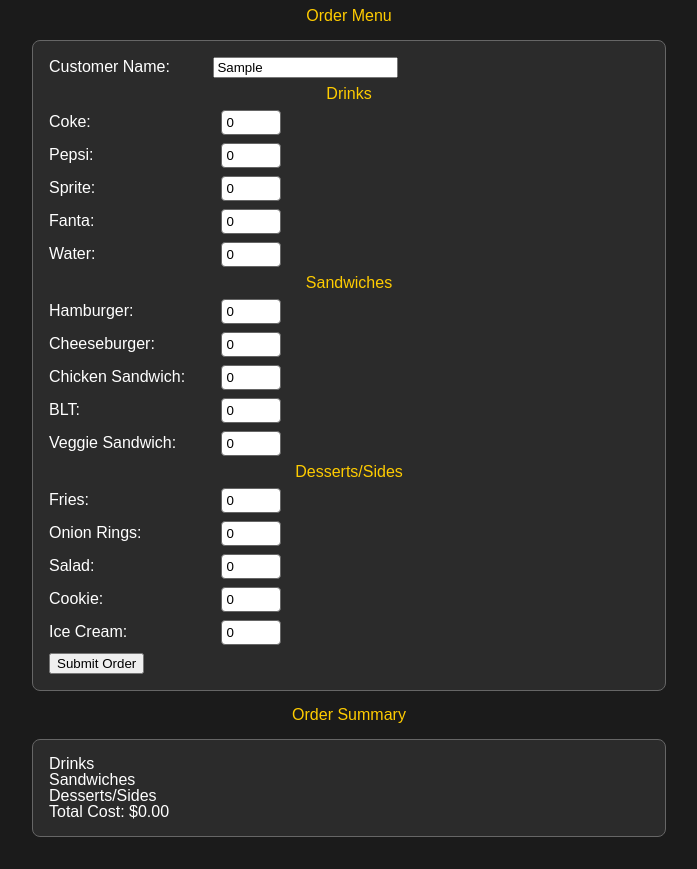
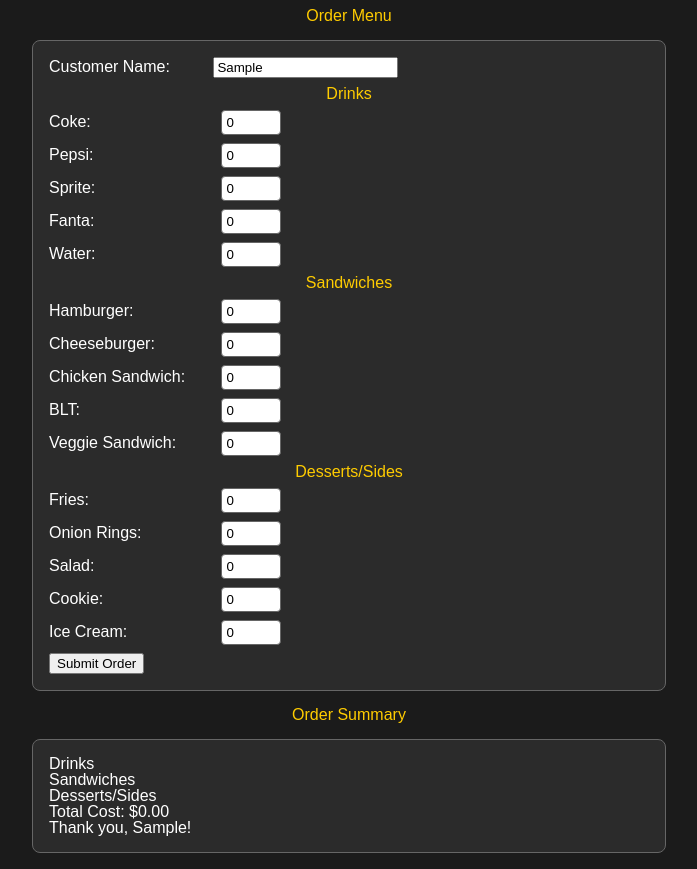
Before and after one commit to anvgigz/JavaScript-PROG-ADD-147-001N, a plain HTML site: page MODULE 2/Module 2 Assessment 01 Form Basics, Math, Variables/index.html in a window 1280 px wide. Both pictures are taken after typing "Sample" into the empty fields and a click on the button "Submit Order". Shown: the whole page, without its empty margins (291-988 px from the left). Drawn offline with Linux system fonts and the light colour scheme.

Commit message:
Add files via upload

```diff
--- a/MODULE 2/Module 2 Assessment 01 Form Basics, Math, Variables/scripts/script.js
+++ b/MODULE 2/Module 2 Assessment 01 Form Basics, Math, Variables/scripts/script.js
@@ -1,4 +1,5 @@
 function calculateOrder() {
+    const customerName = document.getElementById("customerName").value;
     const drinks = [
         { id: "drink1", name: "Coke", price: 1.5 },
         { id: "drink2", name: "Pepsi", price: 1.5 },
@@ -52,6 +53,7 @@ function calculateOrder() {
     });
 
     orderSummary += `<h3>Total Cost: $${totalCost.toFixed(2)}</h3>`;
+    orderSummary += `<p>Thank you, ${customerName}!</p>`;
 
     document.getElementById("orderSummary").innerHTML = orderSummary;
 }
```
Also changed, not shown: MODULE 2/Module 2 Assessment 01 Form Basics, Math, Variables/css/style.css (line endings or trailing spaces), MODULE 2/Module 2 Assessment 01 Form Basics, Math, Variables/index.html (line endings or trailing spaces).
